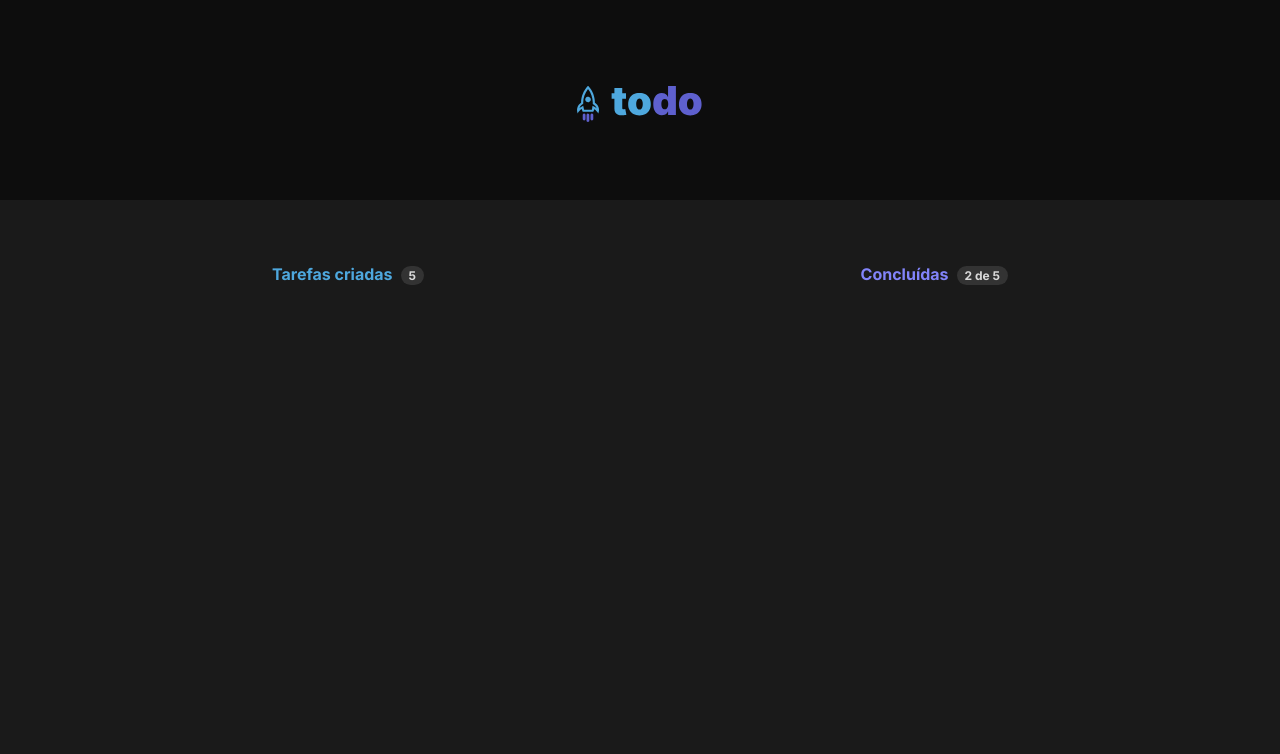
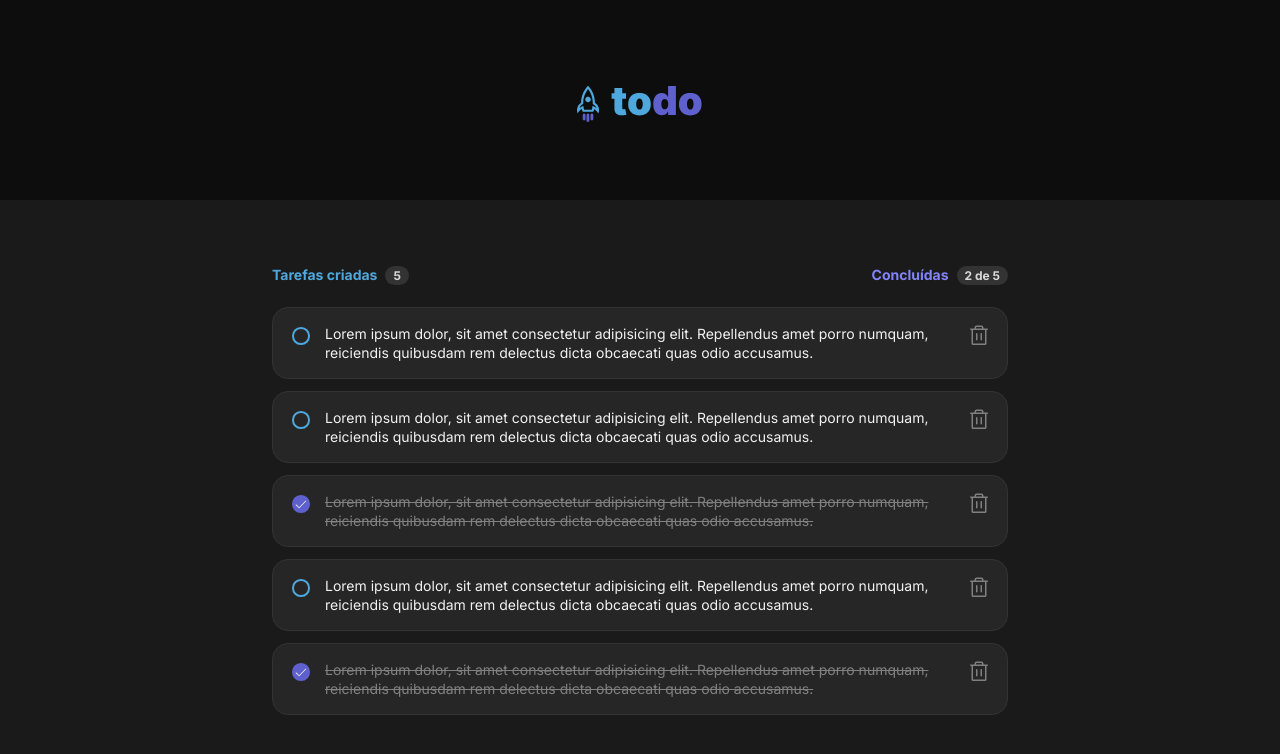
Before and after one commit to wedersonf/ignite-reactjs-deasfio-02, a React (Vite) app: page / in a window 1280 px wide. Shown: the top 754 px of the page. Built offline with nearby package versions, Linux system fonts and the light colour scheme.

Commit message:
feat: task component

```diff
--- a/package.json
+++ b/package.json
@@ -10,6 +10,7 @@
     "preview": "vite preview"
   },
   "dependencies": {
+    "@phosphor-icons/react": "^2.0.10",
     "react": "^18.2.0",
     "react-dom": "^18.2.0"
   },
--- a/src/App.module.css
+++ b/src/App.module.css
@@ -16,6 +16,7 @@
 
 .headerWrapper strong {
   color: var(--blue);
+  font-size: 0.875rem;
 }
 
 .headerWrapper:last-child strong {
@@ -31,3 +32,7 @@
   background: var(--gray-400);
   border-radius: 999px;
 }
+
+.list {
+  margin: 1.5rem 0;
+}
--- a/src/App.tsx
+++ b/src/App.tsx
@@ -1,8 +1,68 @@
+import { useState } from "react";
 import { Header } from "./components/Header";
+import { Task, TaskType } from "./components/Task";
 
 import styles from "./App.module.css";
 
 function App() {
+  const [tasks, setTasks] = useState<TaskType[]>([
+    {
+      id: 1,
+      task: 'Lorem ipsum dolor, sit amet consectetur adipisicing elit. Repellendus amet porro numquam, reiciendis quibusdam rem delectus dicta obcaecati quas odio accusamus.',
+      isConcluded: false
+    },
+    {
+      id: 2,
+      task: 'Lorem ipsum dolor, sit amet consectetur adipisicing elit. Repellendus amet porro numquam, reiciendis quibusdam rem delectus dicta obcaecati quas odio accusamus.',
+      isConcluded: false
+    },
+    {
+      id: 3,
+      task: 'Lorem ipsum dolor, sit amet consectetur adipisicing elit. Repellendus amet porro numquam, reiciendis quibusdam rem delectus dicta obcaecati quas odio accusamus.',
+      isConcluded: true
+    },
+    {
+      id: 4,
+      task: 'Lorem ipsum dolor, sit amet consectetur adipisicing elit. Repellendus amet porro numquam, reiciendis quibusdam rem delectus dicta obcaecati quas odio accusamus.',
+      isConcluded: false
+    },
+    {
+      id: 5,
+      task: 'Lorem ipsum dolor, sit amet consectetur adipisicing elit. Repellendus amet porro numquam, reiciendis quibusdam rem delectus dicta obcaecati quas odio accusamus.',
+      isConcluded: true
+    }
+  ]);
+
+  function handleToggleCheckTask(taskId: number) {
+    const newTasks = tasks.map(t => {
+      if (t.id === taskId) {
+        return {...t, isConcluded: !t.isConcluded};
+      }
+
+      return t;
+    });
+
+    setTasks(newTasks)
+  }
+
+  function handleDeleteTask(taskId: number) {
+    const newTasks = tasks.filter(t => t.id !== taskId);
+
+    setTasks(newTasks);
+  }
+
+  function countConcludedTasks() {
+    let count = 0;
+
+    tasks.forEach(task => {
+      if (task.isConcluded) {
+        count++;
+      }
+    })
+
+    return count;
+  }
+
   return (
     <>
       <Header />
@@ -11,14 +71,25 @@ function App() {
         <header className={styles.header}>
           <div className={styles.headerWrapper}>
             <strong>Tarefas criadas</strong>
-            <span>5</span>
+            <span>{tasks.length}</span>
           </div>
 
           <div className={styles.headerWrapper}>
             <strong>Concluídas</strong>
-            <span>2 de 5</span>
+            <span>{countConcludedTasks()} de {tasks.length}</span>
           </div>
         </header>
+
+        <section className={styles.list}>
+          {tasks.map(task => (
+            <Task
+              key={task.id}
+              data={task}
+              onToggle={handleToggleCheckTask}
+              onDelete={handleDeleteTask}
+            />
+          ))}
+        </section>
       </div>
     </>
   )
--- /dev/null
+++ b/src/components/Checkbox.module.css
@@ -0,0 +1,46 @@
+.checkbox {
+  display: flex;
+  align-items: center;
+  justify-content: center;
+
+  width: 1.5rem;
+  height: 1.5rem;
+
+  padding: 0.204rem;
+}
+
+.checkbox button {
+  display: flex;
+  align-items: center;
+  justify-content: center;
+
+  width: 100%;
+  height: 100%;
+
+  border-radius: 50%;
+}
+
+.unchecked {
+  border: 2px solid var(--blue);
+  background: transparent;
+}
+
+.unchecked:hover {
+  border: 2px solid var(--blue);
+  background: rgba(30, 111, 159, .2);
+}
+
+.checked {
+  border: 2px solid var(--purple-dark);
+  background: var(--purple-dark);
+}
+
+.checked:hover {
+  border: 2px solid var(--purple);
+  background: var(--purple);
+}
+
+.checked svg {
+  font-size: 0.875rem;
+  color: var(--gray-100);
+}
--- /dev/null
+++ b/src/components/Checkbox.tsx
@@ -0,0 +1,25 @@
+import { Check } from '@phosphor-icons/react';
+
+import styles from './Checkbox.module.css';
+
+interface CheckboxProps {
+  isChecked: boolean;
+  onToggle: () => void;
+}
+
+export function Checkbox({ isChecked, onToggle }: CheckboxProps) {
+  function handleToggle() {
+    onToggle()
+  }
+
+  return (
+    <div className={styles.checkbox}>
+      <button
+        onClick={handleToggle}
+        className={isChecked ? styles.checked : styles.unchecked}
+      >
+        {isChecked && <Check />}
+      </button>
+    </div>
+  )
+}
--- /dev/null
+++ b/src/components/Task.module.css
@@ -0,0 +1,46 @@
+.task {
+  display: grid;
+  gap: 0.75rem;
+  grid-template-columns: auto 1fr auto;
+  padding: 1rem;
+
+  background: var(--gray-500);
+  border: 1px solid var(--gray-400);
+  border-radius: 1rem;
+  height: 4.5rem;
+}
+
+.task + .task {
+  margin-top: 0.75rem
+}
+
+.task > span {
+  font-size: 0.875rem;
+  line-height: 1.4;
+}
+
+.checked {
+  text-decoration: line-through;
+  color: var(--gray-300);
+}
+
+.unchecked {
+  color: var(--gray-100);
+}
+
+.task > button {
+  width: 1.5rem;
+  height: 1.5rem;
+  display: flex;
+  justify-content: center;
+  align-items: center;
+
+  color: var(--gray-300);
+  background: transparent;
+  border: 0;
+  cursor: pointer;
+}
+
+.task > button:hover {
+  color: var(--danger);
+}
--- /dev/null
+++ b/src/components/Task.tsx
@@ -0,0 +1,38 @@
+import { Trash } from '@phosphor-icons/react';
+import { Checkbox } from './Checkbox';
+
+import styles from './Task.module.css';
+
+export interface TaskType {
+  id: number;
+  task: string;
+  isConcluded: boolean;
+}
+
+interface TaskProps {
+  data: TaskType;
+  onToggle: (id: number) => void;
+  onDelete: (id: number) => void;
+}
+
+export function Task({ data, onToggle, onDelete }: TaskProps) {
+  function handleToggleCheck() {
+    onToggle(data.id);
+  }
+
+  function handleDeleteTask() {
+    onDelete(data.id);
+  }
+
+  return (
+    <div className={styles.task}>
+      <Checkbox isChecked={data.isConcluded} onToggle={handleToggleCheck} />
+
+      <span className={data.isConcluded ? styles.checked : styles.unchecked}>{data.task}</span>
+
+      <button onClick={handleDeleteTask}>
+        <Trash size={24} />
+      </button>
+    </div>
+  )
+}
```
Also changed, not shown: 1 other file (tests, documents, lock files or other folders).
